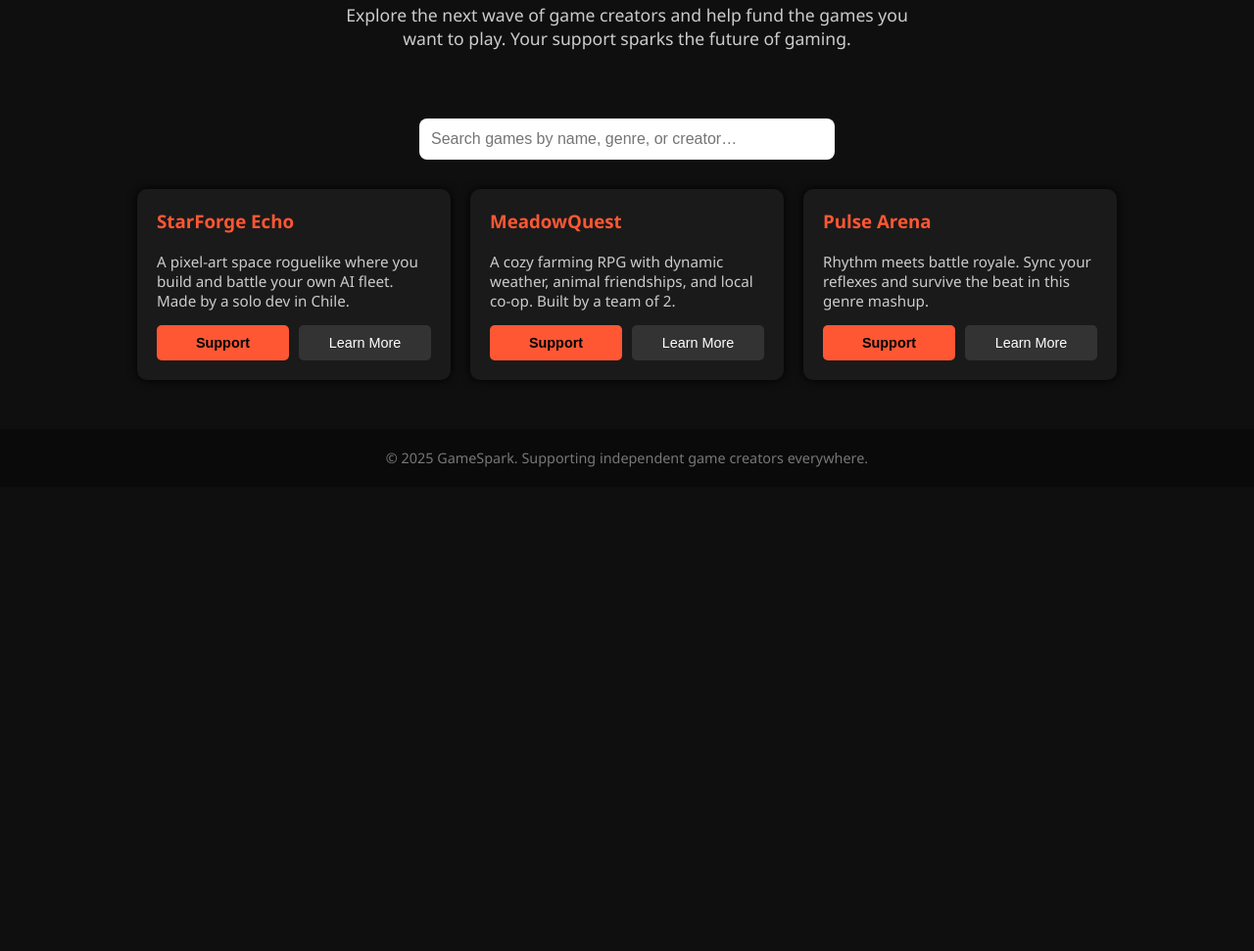
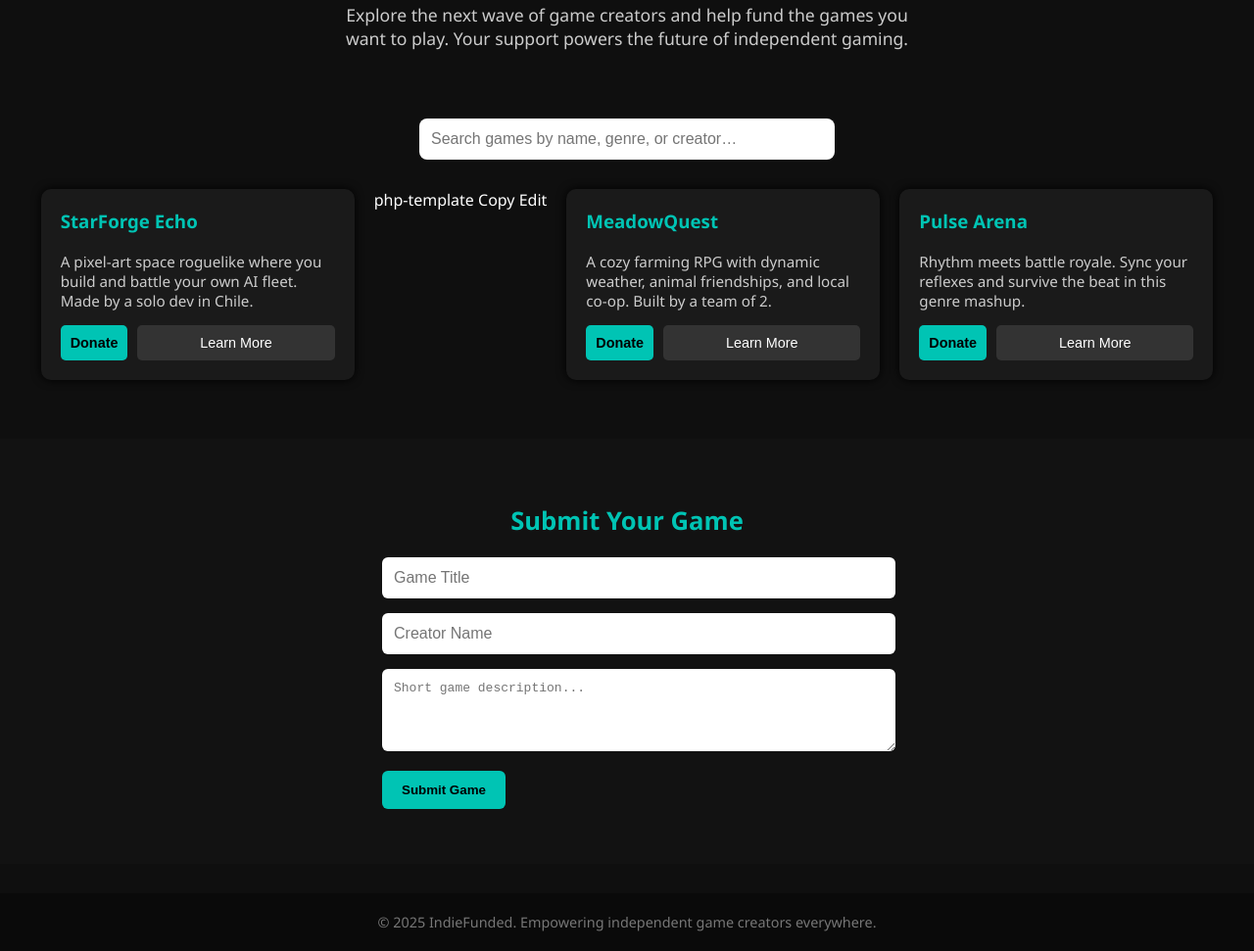
Before and after one commit to natelevietnam/startup-landing-page, a plain HTML site: page index.html in a window 1280 px wide. Shown: the part 167-1138 px from the top of the page at 98% size. Before the commit the page ends 800 px from the top, so only its background shows below. Drawn offline with Linux system fonts and the light colour scheme.

Commit message:
Update index.html

```diff
--- a/index.html
+++ b/index.html
@@ -1,4 +1,4 @@
-<!DOCTYPE html> <html lang="en"> <head> <meta charset="UTF-8" /> <meta name="viewport" content="width=device-width, initial-scale=1.0"/> <title>GameSpark | Discover Indie Games</title> <style> body { margin: 0; font-family: 'Segoe UI', Tahoma, Geneva, Verdana, sans-serif; background: #0f0f0f; color: #ffffff; }
+<!DOCTYPE html> <html lang="en"> <head> <meta charset="UTF-8" /> <meta name="viewport" content="width=device-width, initial-scale=1.0"/> <title>IndieFunded | Discover Indie Games</title> <style> body { margin: 0; font-family: 'Segoe UI', Tahoma, Geneva, Verdana, sans-serif; background: #0f0f0f; color: #ffffff; }
 css
 Copy
 Edit
@@ -12,7 +12,7 @@ header {
 header h1 {
   font-size: 2em;
   margin: 0;
-  color: #ff5733;
+  color: #00c4b4;
 }
 
 .hero {
@@ -65,7 +65,7 @@ header h1 {
 
 .game-card h3 {
   margin-top: 0;
-  color: #ff5733;
+  color: #00c4b4;
 }
 
 .game-card p {
@@ -89,7 +89,7 @@ header h1 {
 }
 
 .support-button {
-  background-color: #ff5733;
+  background-color: #00c4b4;
   color: #000;
   font-weight: bold;
 }
@@ -97,6 +97,44 @@ header h1 {
 .learn-button {
   background-color: #333;
   color: #fff;
+}
+
+.submit-section {
+  background: #121212;
+  padding: 40px 20px;
+  text-align: center;
+  margin-top: 40px;
+}
+
+.submit-section h3 {
+  font-size: 1.6em;
+  color: #00c4b4;
+  margin-bottom: 20px;
+}
+
+.submit-form {
+  max-width: 500px;
+  margin: 0 auto;
+  text-align: left;
+}
+
+.submit-form input, .submit-form textarea {
+  width: 100%;
+  padding: 12px;
+  margin-bottom: 15px;
+  border: none;
+  border-radius: 6px;
+  font-size: 1em;
+}
+
+.submit-form button {
+  padding: 12px 20px;
+  background-color: #00c4b4;
+  color: #000;
+  font-weight: bold;
+  border: none;
+  border-radius: 6px;
+  cursor: pointer;
 }
 
 footer {
@@ -113,23 +151,29 @@ footer {
     width: 90%;
   }
 }
-</style> </head> <body> <header> <h1>GameSpark</h1> </header> <section class="hero"> <h2>Discover & Support Indie Games</h2> <p>Explore the next wave of game creators and help fund the games you want to play. Your support sparks the future of gaming.</p> </section> <div class="search-bar"> <input type="text" placeholder="Search games by name, genre, or creator…" /> </div> <section class="game-grid"> <div class="game-card"> <h3>StarForge Echo</h3> <p>A pixel-art space roguelike where you build and battle your own AI fleet. Made by a solo dev in Chile.</p> <div class="card-buttons"> <button class="support-button">Support</button> <button class="learn-button">Learn More</button> </div> </div>
-
-<div class="game-card">
+</style> </head> <body> <header> <h1>IndieFunded</h1> </header> <section class="hero"> <h2>Discover & Support Indie Games</h2> <p>Explore the next wave of game creators and help fund the games you want to play. Your support powers the future of independent gaming.</p> </section> <div class="search-bar"> <input type="text" id="searchInput" placeholder="Search games by name, genre, or creator…" oninput="filterGames()" /> </div> <section class="game-grid" id="gameGrid"> <div class="game-card" data-title="StarForge Echo"> <h3>StarForge Echo</h3> <p>A pixel-art space roguelike where you build and battle your own AI fleet. Made by a solo dev in Chile.</p> <div class="card-buttons"> <a href="https://buy.stripe.com/test_5kA4kRb4z7gdcQY3cd" target="_blank"> <button class="support-button">Donate</button> </a> <button class="learn-button">Learn More</button> </div> </div>
+php-template
+Copy
+Edit
+<div class="game-card" data-title="MeadowQuest">
   <h3>MeadowQuest</h3>
   <p>A cozy farming RPG with dynamic weather, animal friendships, and local co-op. Built by a team of 2.</p>
   <div class="card-buttons">
-    <button class="support-button">Support</button>
+    <a href="https://buy.stripe.com/test_5kA4kRb4z7gdcQY3cd" target="_blank">
+      <button class="support-button">Donate</button>
+    </a>
     <button class="learn-button">Learn More</button>
   </div>
 </div>
 
-<div class="game-card">
+<div class="game-card" data-title="Pulse Arena">
   <h3>Pulse Arena</h3>
   <p>Rhythm meets battle royale. Sync your reflexes and survive the beat in this genre mashup.</p>
   <div class="card-buttons">
-    <button class="support-button">Support</button>
+    <a href="https://buy.stripe.com/test_5kA4kRb4z7gdcQY3cd" target="_blank">
+      <button class="support-button">Donate</button>
+    </a>
     <button class="learn-button">Learn More</button>
   </div>
 </div>
-</section> <footer> © 2025 GameSpark. Supporting independent game creators everywhere. </footer> </body> </html>
+</section> <section class="submit-section"> <h3>Submit Your Game</h3> <form class="submit-form" onsubmit="submitGame(event)"> <input type="text" id="gameName" placeholder="Game Title" required /> <input type="text" id="creatorName" placeholder="Creator Name" required /> <textarea id="gameDescription" rows="4" placeholder="Short game description..." required></textarea> <button type="submit">Submit Game</button> </form> <p id="submissionMessage" style="margin-top: 10px; color: #00c4b4;"></p> </section> <footer> © 2025 IndieFunded. Empowering independent game creators everywhere. </footer> <script> function filterGames() { const input = document.getElementById("searchInput").value.toLowerCase(); const cards = document.querySelectorAll(".game-card"); cards.forEach(card => { const title = card.getAttribute("data-title").toLowerCase(); card.style.display = title.includes(input) ? "block" : "none"; }); } function submitGame(event) { event.preventDefault(); const name = document.getElementById("gameName").value; const creator = document.getElementById("creatorName").value; const desc = document.getElementById("gameDescription").value; // Simulate a successful form submission document.getElementById("submissionMessage").textContent = `Thanks, ${creator}! "${name}" was submitted for review.`; event.target.reset(); } </script> </body> </html>
```
